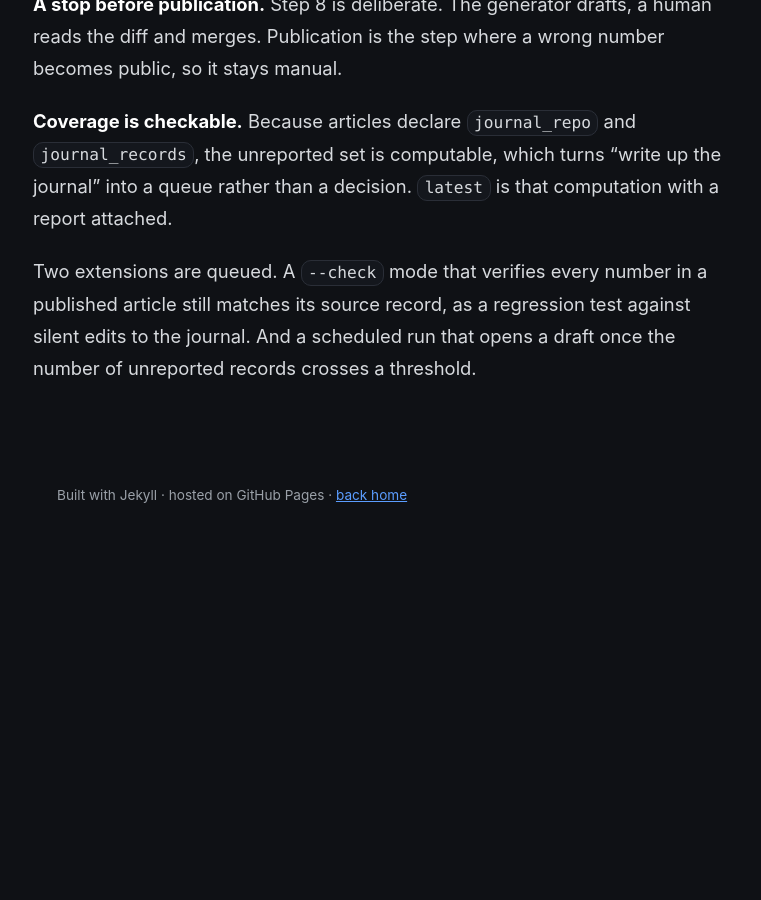
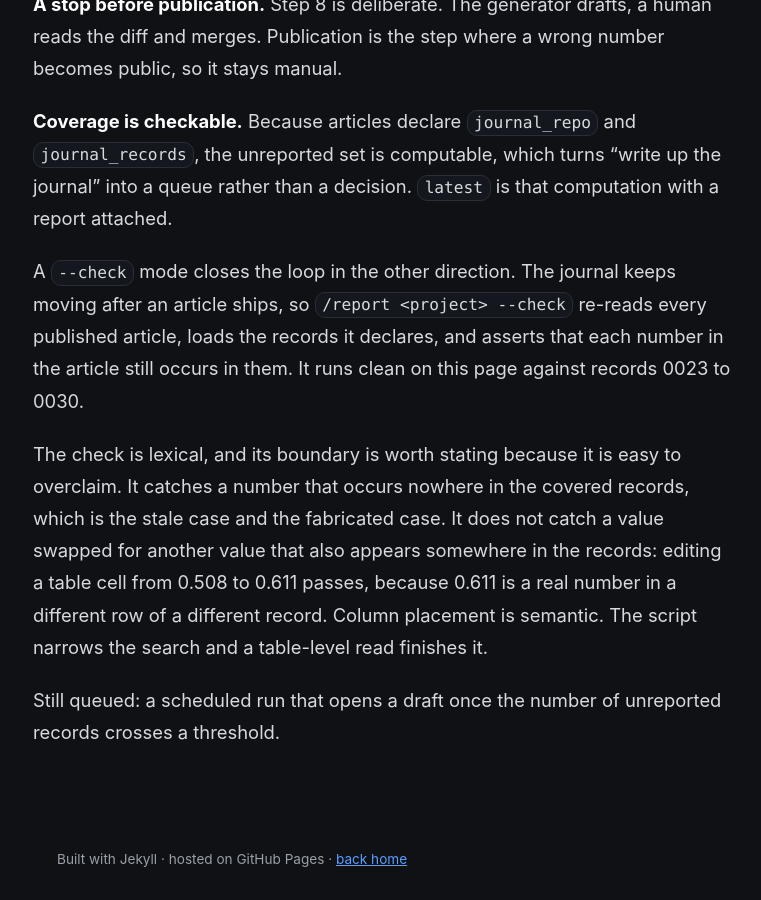
Before and after one commit to rp-playground/rp-playground.github.io, a Jekyll site: the page built from _writing/dante-retrieval-decisions-0023-0030.md, in a window 1280 px wide and 900 px high, scrolled down 15578 px. Shown: the whole window, without its empty margins (257-1018 px from the left). Built offline with Jekyll 4.4.1, drawn with Linux system fonts in a browser that asks for light colours; before the commit the page ends 16149 px from its top, so only the background shows below that.

Commit message:
Describe the implemented --check mode in the report article
Move --check from queued to done, and state its boundary: it catches numbers
with no source in the covered records, not values swapped for other values that
occur elsewhere in them.

Co-Authored-By: Claude Opus 4.8 (1M context) <noreply@anthropic.com>

```diff
--- a/_writing/dante-retrieval-decisions-0023-0030.md
+++ b/_writing/dante-retrieval-decisions-0023-0030.md
@@ -418,7 +418,19 @@ becomes public, so it stays manual.
 journal" into a queue rather than a decision. `latest` is that computation with a
 report attached.
 
-Two extensions are queued. A `--check` mode that verifies every number in a
-published article still matches its source record, as a regression test against
-silent edits to the journal. And a scheduled run that opens a draft once the
-number of unreported records crosses a threshold.
+A `--check` mode closes the loop in the other direction. The journal keeps moving
+after an article ships, so `/report <project> --check` re-reads every published
+article, loads the records it declares, and asserts that each number in the
+article still occurs in them. It runs clean on this page against records 0023 to
+0030.
+
+The check is lexical, and its boundary is worth stating because it is easy to
+overclaim. It catches a number that occurs nowhere in the covered records, which
+is the stale case and the fabricated case. It does not catch a value swapped for
+another value that also appears somewhere in the records: editing a table cell
+from 0.508 to 0.611 passes, because 0.611 is a real number in a different row of
+a different record. Column placement is semantic. The script narrows the search
+and a table-level read finishes it.
+
+Still queued: a scheduled run that opens a draft once the number of unreported
+records crosses a threshold.
```
